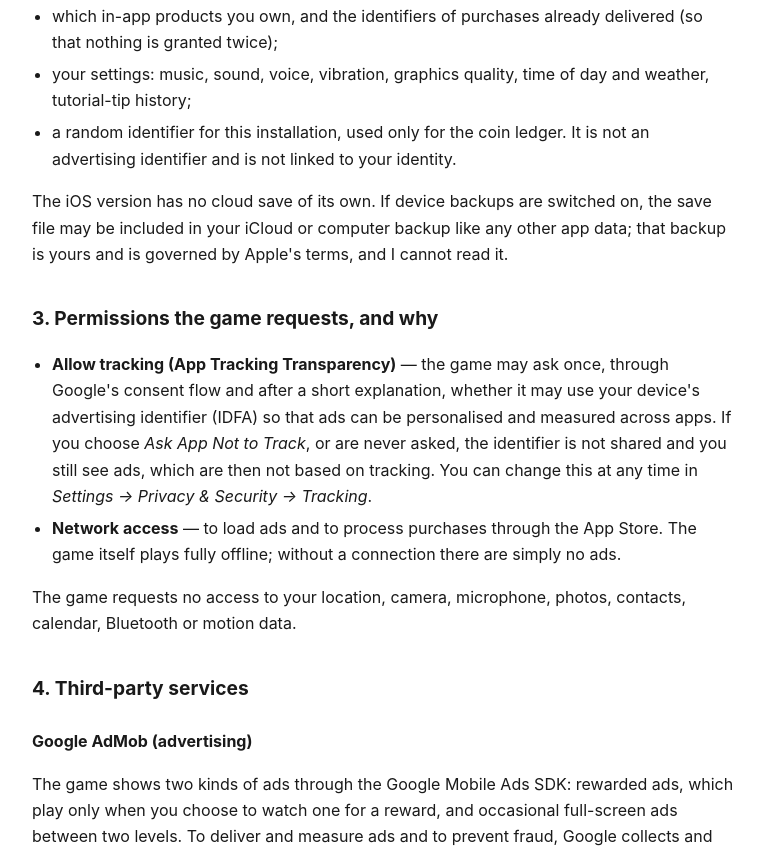
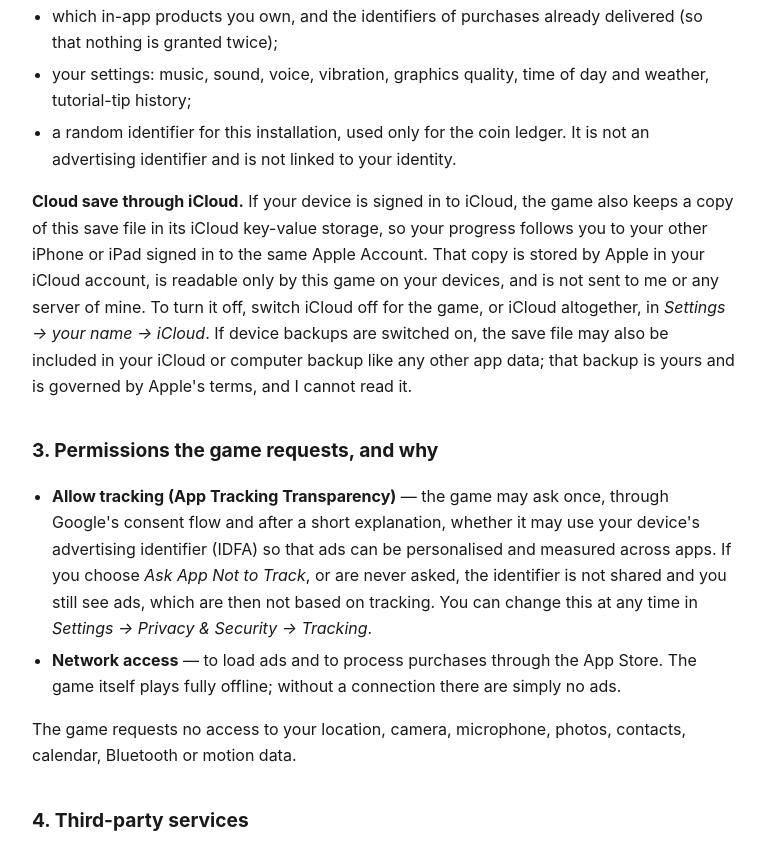
Before and after one commit to siddharthpattnaik/siddharthpattnaik.github.io, a plain HTML site: page legal/trafficindia/privacy-ios.html in a window 1280 px wide. Shown: the part 1079-1933 px from the top of the page, without its empty margins (256-1021 px from the left). Drawn offline with Linux system fonts and the light colour scheme.

Commit message:
Legal: Traffic India iOS privacy describes the iCloud cloud save
Version 1.1.2 keeps a copy of the save in the player's own iCloud
key-value storage; the policy says what it holds, that only the game on
the player's devices can read it, and how to switch it off or remove it.

Co-Authored-By: Claude Opus 5.5 <noreply@anthropic.com>

```diff
--- a/legal/trafficindia/privacy-ios.html
+++ b/legal/trafficindia/privacy-ios.html
@@ -48,9 +48,14 @@ sessions. It is removed when you delete the game. It contains:</p>
   <li>a random identifier for this installation, used only for the coin ledger. It is not an
       advertising identifier and is not linked to your identity.</li>
 </ul>
-<p>The iOS version has no cloud save of its own. If device backups are switched on, the save file
-may be included in your iCloud or computer backup like any other app data; that backup is yours
-and is governed by Apple's terms, and I cannot read it.</p>
+<p><strong>Cloud save through iCloud.</strong> If your device is signed in to iCloud, the game also
+keeps a copy of this save file in its iCloud key-value storage, so your progress follows you to your
+other iPhone or iPad signed in to the same Apple Account. That copy is stored by Apple in your iCloud
+account, is readable only by this game on your devices, and is not sent to me or any server of mine.
+To turn it off, switch iCloud off for the game, or iCloud altogether, in <em>Settings → your name →
+iCloud</em>. If device backups are switched on, the save file may also be included in your iCloud or
+computer backup like any other app data; that backup is yours and is governed by Apple's terms, and I
+cannot read it.</p>
 
 <h2>3. Permissions the game requests, and why</h2>
 <ul>
@@ -128,7 +133,8 @@ deletion using the contact address below; I may need to retain records where req
 <h2>8. Your rights and choices</h2>
 <ul>
   <li><strong>Delete your data:</strong> delete the game from your device. This removes the save
-      file; there is no copy on any server of mine.</li>
+      file; there is no copy on any server of mine. The iCloud copy, if any, can be removed in
+      <em>Settings → your name → iCloud → Manage Storage</em> (Traffic India).</li>
   <li><strong>Tracking:</strong> <em>Settings → Privacy &amp; Security → Tracking</em>.</li>
   <li><strong>Ad choices:</strong> the AD PRIVACY button in the game's Settings (where shown).</li>
   <li><strong>Access, correction, deletion or objection</strong> regarding data held by Google or
```
